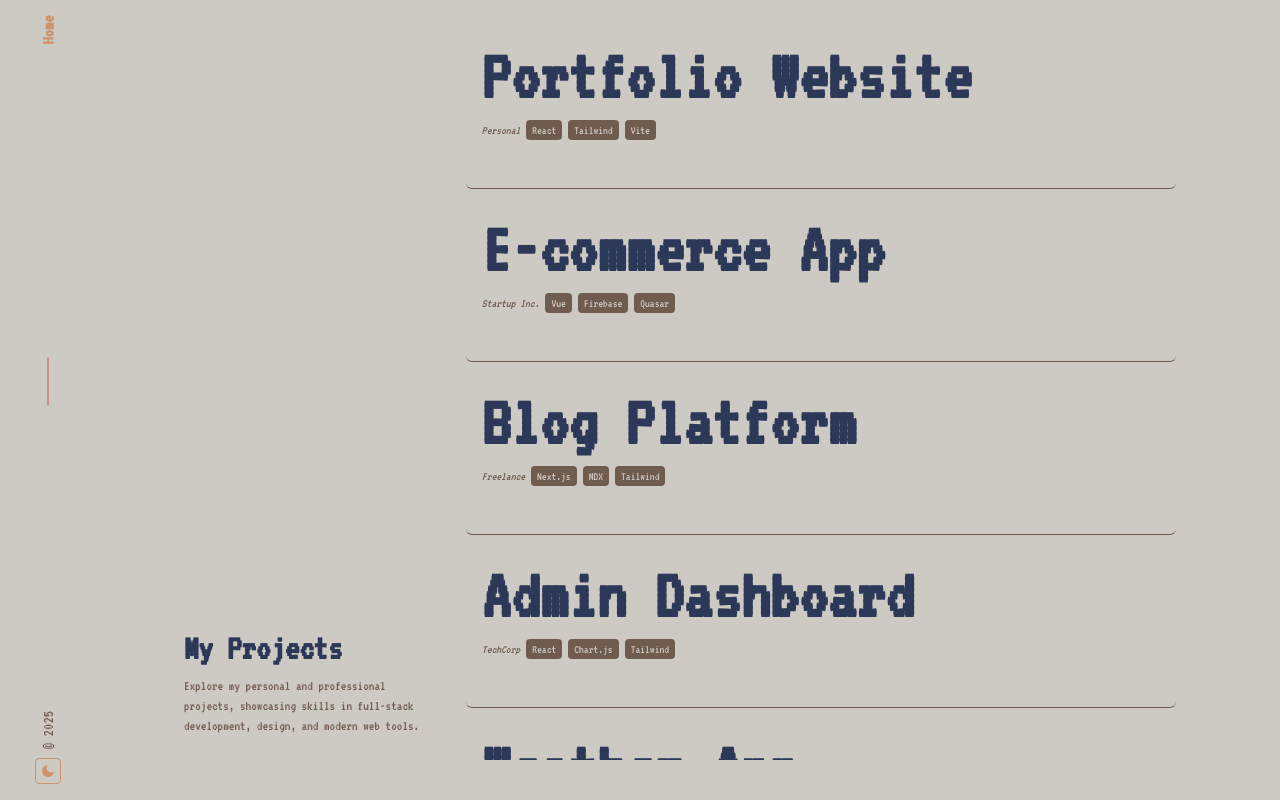
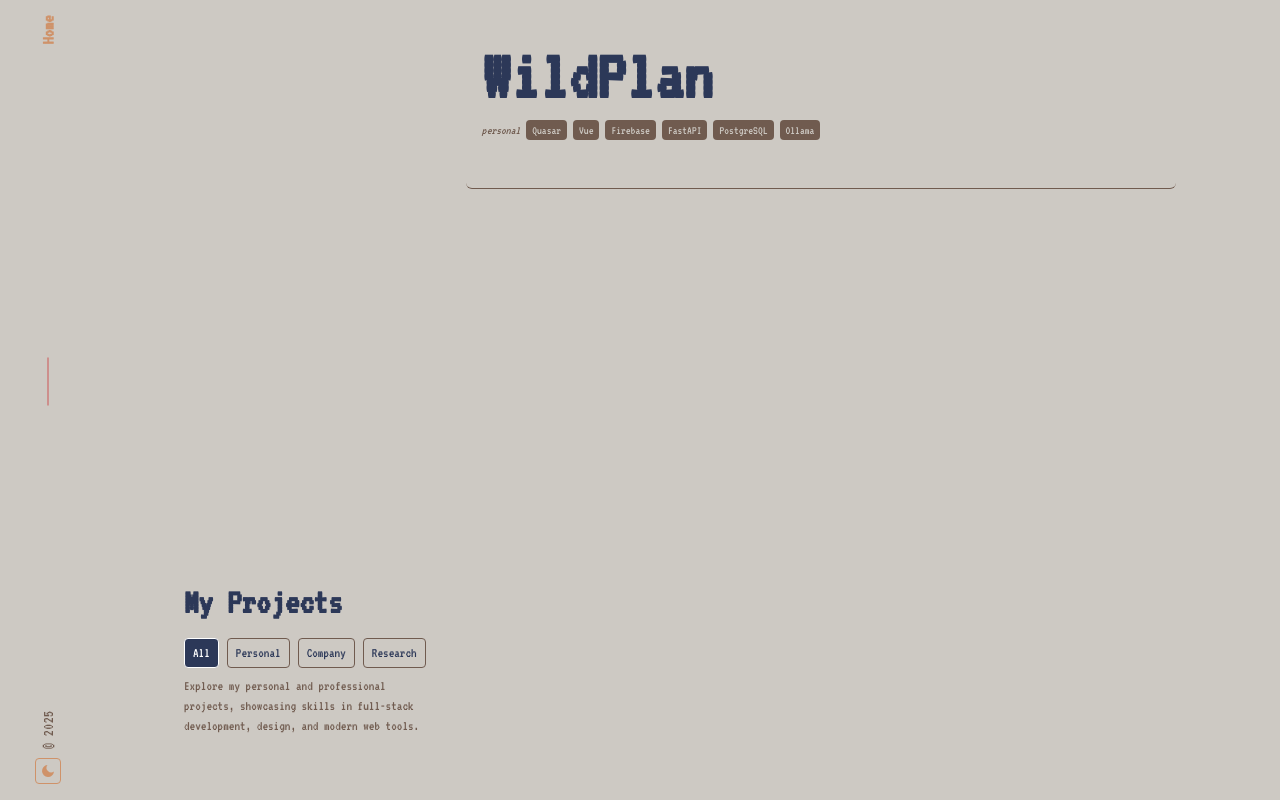
Before and after one commit to marceldavidbaroi/Portfolio, a React (Vite) app: page /work in a window 1280 px wide. Built offline with nearby package versions, Linux system fonts and the light colour scheme.

Commit message:
dynamic work list

```diff
--- a/src/modules/work/components/ProjectList.tsx
+++ b/src/modules/work/components/ProjectList.tsx
@@ -4,9 +4,10 @@ import { Link } from "react-router-dom";
 interface WorkItem {
   id: string;
   title: string;
-  description: string;
+  shortDescription: string;
   stack: string[];
-  company?: string;
+  type:string;
+  associatedWithCompany: boolean;
 }
 
 interface Props {
@@ -23,13 +24,13 @@ const ProjectList: React.FC<Props> = ({ items }) => {
           className="block group px-4 pb-6 border-b border-[var(--color-text-soft)] transition-all duration-300 hover:shadow-xl hover:bg-[var(--color-bg-soft)] rounded-md"
         >
           {/* Title */}
-          <h2 className="text-7xl font-bold text-[var(--color-text-dark)] mb-2">
+          <h2 className="text-5xl sm:text-7xl font-bold text-[var(--color-text-dark)] mb-2">
             {item.title}
           </h2>
 
           {/* Company + Stack */}
           <div className="flex flex-wrap items-center gap-1.5 text-xs text-[var(--color-text-soft)] mb-1">
-            <span className="italic">{item.company || "Personal"}</span>
+            <span className="italic">{item.type}</span>
             {item.stack.map((tech) => (
               <span
                 key={tech}
@@ -45,7 +46,7 @@ const ProjectList: React.FC<Props> = ({ items }) => {
             className="text-sm text-[var(--color-text-soft)] max-w-prose opacity-0 invisible group-hover:opacity-100 group-hover:visible transition-opacity duration-500 ease-in-out"
             style={{ transitionProperty: "opacity, visibility" }}
           >
-            {item.description}
+            {item.shortDescription}
           </p>
         </Link>
       ))}
--- a/src/modules/work/pages/WorkIndex.tsx
+++ b/src/modules/work/pages/WorkIndex.tsx
@@ -1,106 +1,85 @@
-import React from "react";
+import React, { useState } from "react";
 import ProjectList from "../components/ProjectList";
+import { allProjects } from "../../../data/projects/Index";
+import type { PersonalProject } from "../../../types/PersonalProjectDetails";
 
-const workItems = [
-  {
-    id: "1",
-    title: "Portfolio Website",
-    description: "A personal portfolio built with React and Tailwind.",
-    stack: ["React", "Tailwind", "Vite"],
-    company: "Personal",
-  },
-  {
-    id: "2",
-    title: "E-commerce App",
-    description: "Full-stack shopping experience with Firebase backend.",
-    stack: ["Vue", "Firebase", "Quasar"],
-    company: "Startup Inc.",
-  },
-  {
-    id: "3",
-    title: "Blog Platform",
-    description: "Markdown-based minimal blogging system.",
-    stack: ["Next.js", "MDX", "Tailwind"],
-    company: "Freelance",
-  },
-  {
-    id: "4",
-    title: "Admin Dashboard",
-    description: "A customizable dashboard with analytics and charts.",
-    stack: ["React", "Chart.js", "Tailwind"],
-    company: "TechCorp",
-  },
-  {
-    id: "5",
-    title: "Weather App",
-    description: "Real-time weather forecasts using OpenWeatherMap API.",
-    stack: ["Vue", "Axios", "Bootstrap"],
-    company: "Personal",
-  },
-  {
-    id: "6",
-    title: "Chat Application",
-    description: "Realtime chat with Socket.io and Node backend.",
-    stack: ["React", "Socket.io", "Express"],
-    company: "Freelance",
-  },
-  {
-    id: "7",
-    title: "Task Manager",
-    description: "To-do app with drag-and-drop and offline support.",
-    stack: ["Quasar", "Vue", "PouchDB"],
-    company: "Startup Inc.",
-  },
-  {
-    id: "8",
-    title: "Movie Explorer",
-    description: "Search and explore movies using TMDB API.",
-    stack: ["React", "Tailwind", "TMDB"],
-    company: "Personal",
-  },
-  {
-    id: "9",
-    title: "Fitness Tracker",
-    description: "Track workouts and nutrition using Firebase.",
-    stack: ["Vue", "Firebase", "Quasar"],
-    company: "HealthTech",
-  },
-  {
-    id: "10",
-    title: "Landing Page Builder",
-    description: "Drag-and-drop tool to build responsive landing pages.",
-    stack: ["Next.js", "Tailwind", "Framer Motion"],
-    company: "Freelance",
-  },
-];
-
+const projectIds = ["p-001", "p-002", "p-003"]; // Add more IDs as needed
 
 const WorkIndex: React.FC = () => {
+  const [selectedType, setSelectedType] = useState<string | null>("all");
+
+  const handleTypeSelect = (type: string | null) => {
+    console.log("Selected Type:", type);
+    setSelectedType(type);
+  };
+
+  // Get all matching projects
+  const allSelectedProjects = projectIds
+    .map((id) => {
+      const project = Object.values(allProjects).find((p) => p.id === id) as PersonalProject | undefined;
+      if (!project) return null;
+
+      const { title, type, associatedWithCompany, stack, shortDescription } = project;
+
+      return {
+        id,
+        title,
+        type,
+        associatedWithCompany,
+        stack,
+        shortDescription,
+      };
+    })
+    .filter(Boolean);
+
+  // Filter based on selectedType (if not "all")
+  const filteredProjects =
+    selectedType === "all"
+      ? allSelectedProjects
+      : allSelectedProjects.filter((project) => project.type === selectedType);
+
   return (
-    <div className="md:h-screen flex flex-col md:flex-row gap-10 px-4 md:p-10"
-    >
-      {/* Left Column - Info at Bottom */}
-      <div className="md:w-1/4 flex flex-col justify-end space-y-4 pb-6">
+    <div className="md:h-screen flex flex-col md:flex-row gap-10 px-4 md:p-10">
+      {/* Left Column */}
+      <div className="md:w-1/4 flex flex-col justify-end space-y-4 pb-6 pt-12 sm:pt-0">
         <div>
           <h1 className="text-3xl md:text-4xl font-bold text-[var(--color-text-dark)]">
             My Projects
           </h1>
+
+          {/* 👉 Button group */}
+          <div className="flex mt-4 gap-2 flex-wrap">
+            {["all", "personal", "company", "research"].map((type) => (
+              <button
+                key={type}
+                onClick={() => handleTypeSelect(type)}
+                className={`px-2  py-1 rounded text-sm border capitalize ${
+                  selectedType === type
+                    ? "bg-[var(--color-text-dark)] text-white"
+                    : "border-[var(--color-text-soft)] text-[var(--color-text-dark)]"
+                } hover:bg-[var(--color-text-dark)] hover:text-white transition`}
+              >
+                {type}
+              </button>
+            ))}
+          </div>
+
           <p className="text-sm text-[var(--color-text-soft)] mt-2">
             Explore my personal and professional projects, showcasing skills in full-stack development, design, and modern web tools.
           </p>
         </div>
       </div>
 
-      {/* Right Column - Scrollable Project List */}
+      {/* Right Column - Project List */}
       <div
         className="md:w-3/4 overflow-y-auto pr-2 md:pr-4"
         style={{
-    scrollbarWidth: "none",        // Firefox
-    msOverflowStyle: "none",       // IE & Edge
+          scrollbarWidth: "none",
+          msOverflowStyle: "none",
         }}
       >
         <div className="scrollbar-hide">
-    <ProjectList items={workItems} />
+          <ProjectList items={filteredProjects} />
         </div>
       </div>
     </div>
```
Lines whose indentation alone changed are shown as unchanged.
